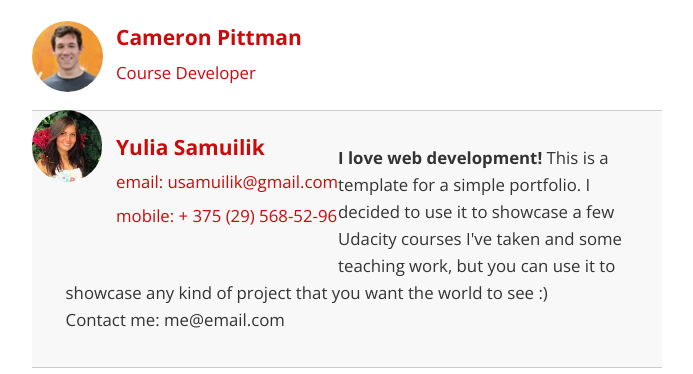
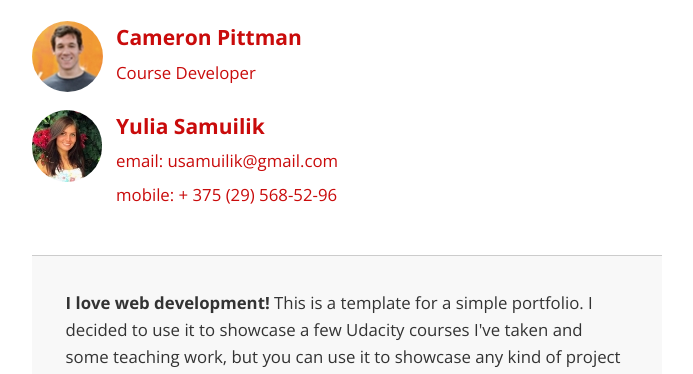
Before and after one commit to yulia9/pizza, a plain HTML site: page index.html in a window 1280 px wide. Shown: the top 374 px of the page, without its empty margins (293-986 px from the left). Drawn offline with nearby package versions, Linux system fonts and the light colour scheme.

Commit message:
info ABOUT ME

```diff
--- a/index.html
+++ b/index.html
@@ -35,8 +35,6 @@ header { padding: 0 0.5em; color: #C90B0B; }
 header img { border-radius: 40px; float: left; }
 header p { font-size:1.5em; font-weight: bold; padding-left: 4em;}
 header p span { font-size: 0.8em; font-weight: normal;}
-
-.aboutme {float:left; clear: both}
 
 .hero { padding: 2em; background-color: #f8f8f8; font-size:1.2em;
   border-bottom: 1px solid #ccc;
@@ -88,11 +86,11 @@ window.addEventListener("load", function(event) {
       <a href="/"><img src="img/profilepic.jpg"></a>
       <p>Cameron Pittman<br><span>Course Developer</span></p>
 
-	  <div class="aboutme"> <a href="/"><img src="img/DUJ9PebhaMM.jpg"></a>
+	  <a href="/"><img src="img/DUJ9PebhaMM.jpg"></a>
       <p>Yulia Samuilik
 	  </br><span>email: usamuilik@gmail.com</span>
-	  </br><span>mobile: + 375 (29) 568-52-96 </span> </p></div>
-
+	  </br><span>mobile: + 375 (29) 568-52-96 </span> </p>
+	  </br>
     </header>
 
     <div class="container">
```
